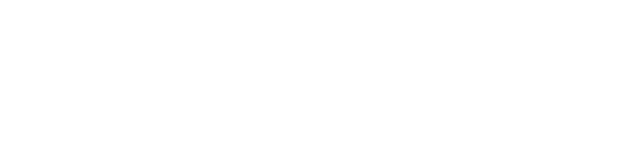
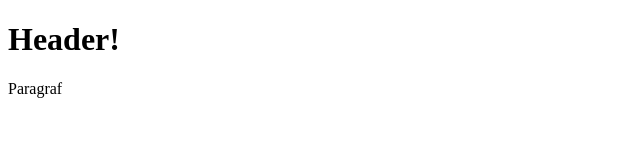
Before and after one commit to PashaRom/testgitfile_slave, a plain HTML site: page index.html in a window 1280 px wide. Shown: the whole page, without its empty margins (0-640 px from the left). Drawn offline with Linux system fonts and the light colour scheme.

Commit message:
Second commit

```diff
--- a/index.html
+++ b/index.html
@@ -3,5 +3,8 @@
 	<head>
 		<title>Work with GIT!</title>
 	</head>
-	<body></body>
+	<body>
+		<h1>Header!</h1>
+		<p>Paragraf</p>
+	</body>
 </html>
```
